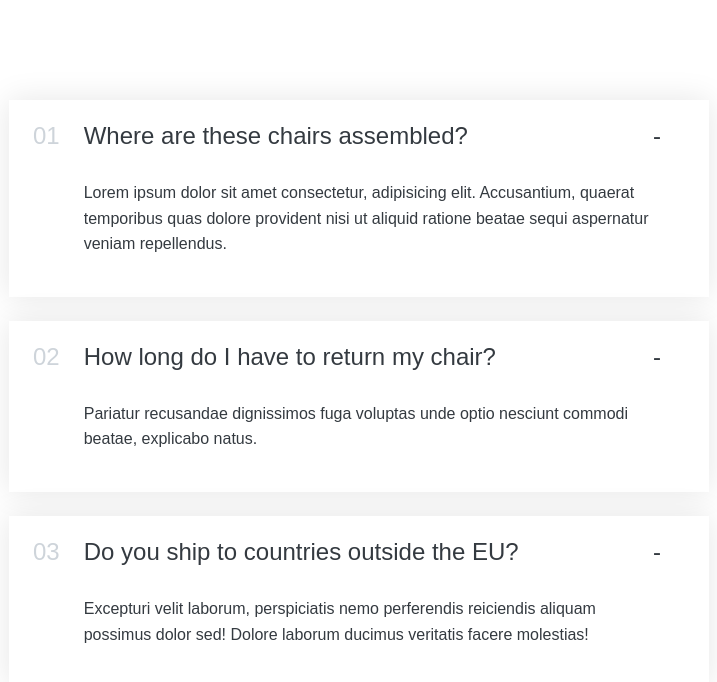
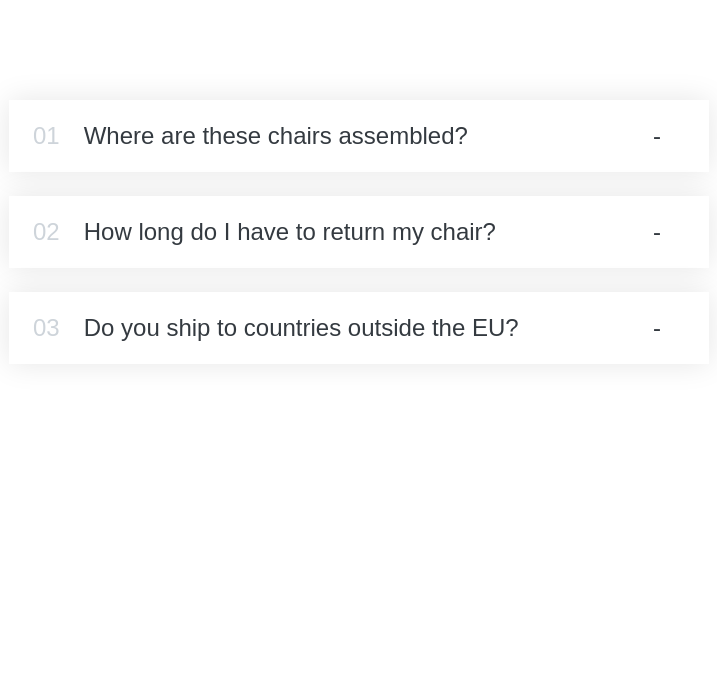
Before and after one commit to SaeedKarimian860/Accordion_component, a React (Create React App) app: page / in a window 1280 px wide. Shown: the top 682 px of the page, without its empty margins (281-998 px from the left). Built offline with nearby package versions, Linux system fonts and the light colour scheme.

Commit message:
Accordion Component

```diff
--- a/src/App.js
+++ b/src/App.js
@@ -41,7 +41,7 @@ function AccordionItem({ num, title, text }) {
       <p className="number">{num < 9 ? `0${num + 1}` : num + 1}</p>
       <p className="title">{title}</p>
       <p className="icon">-</p>
-      <div className="content-box">{text}</div>
+      {isOpen && <div className="content-box">{text}</div>}
     </div>
   );
 }
```
